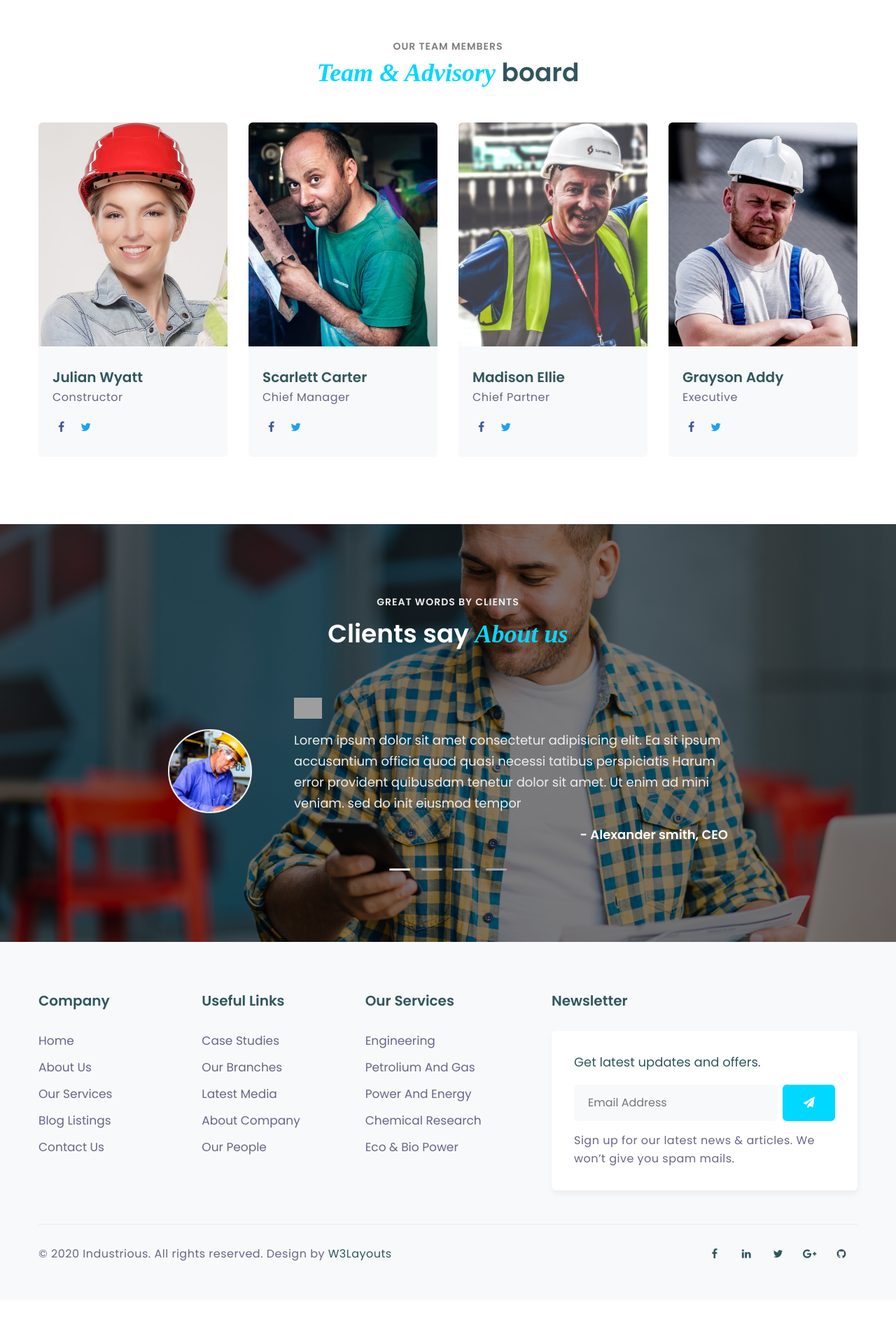
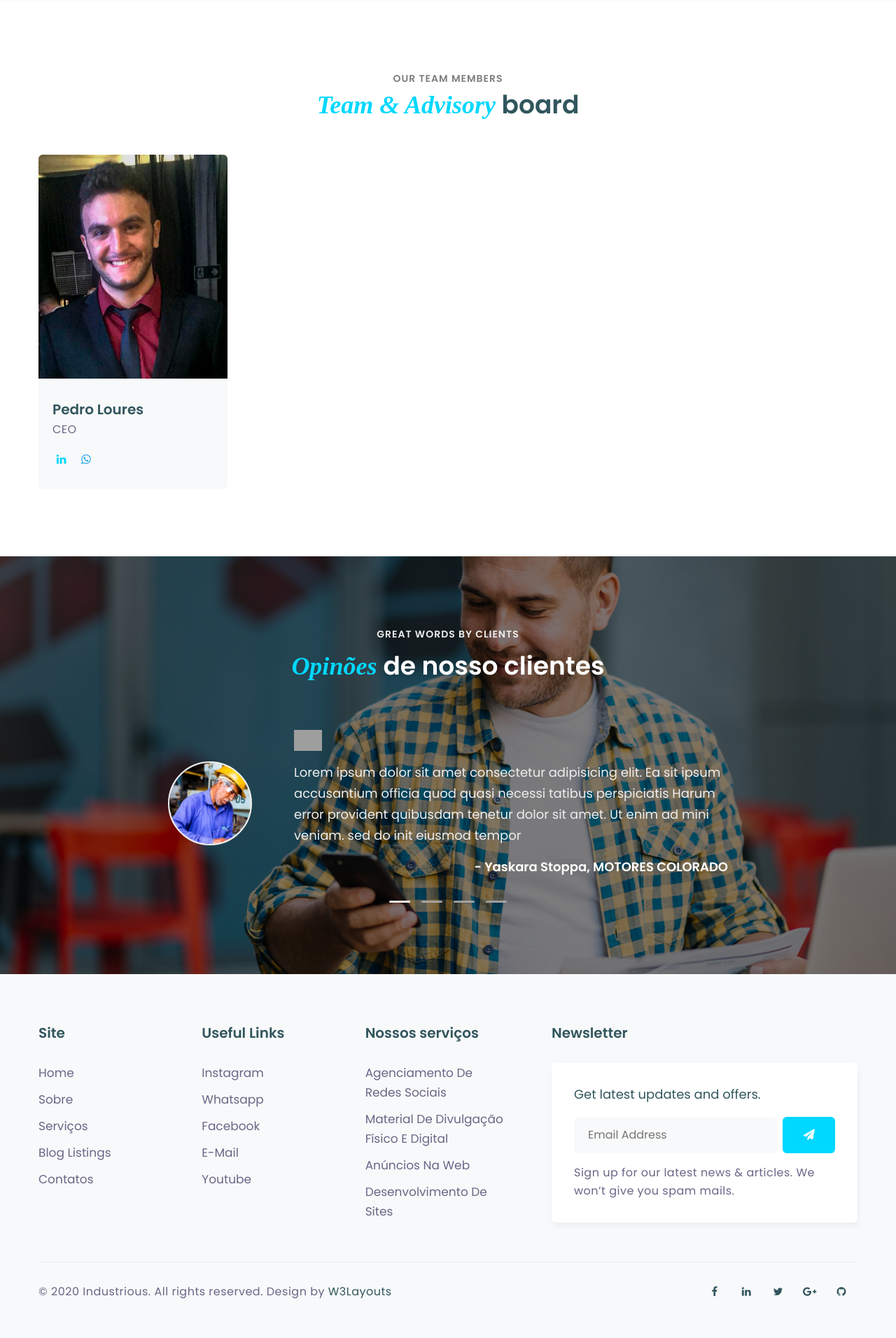
Before and after one commit to pedrohfloures/artek3, a PHP site: page /about.html in a window 1280 px wide. Shown: the part 1646-3558 px from the top of the page at 70% size. Before the commit the page ends 3448 px from the top, so only its background shows below. Run offline with PHP 8.4, Linux system fonts and the light colour scheme; some web fonts are replaced; grey boxes are pictures that could not be loaded.

Commit message:
att 12,01

```diff
--- a/industrious-starter/about.html
+++ b/industrious-starter/about.html
@@ -97,13 +97,11 @@ Author URL: http://w3layouts.com
         <div class="container py-lg-5 py-md-4">
             <div class="cwp4-two row">
                 <div class="cwp4-text col-lg-6">
-                    <span class="title-small">Our Story</span>
-                    <h3 class="title-big">We are leading international consulting firm specializing in
-                        <span>Financial</span> investment.</h3>
-                    <p class="mt-4">Lorem ipsum dolor sit amet, consectetur adipisicingelit, sed do eiusmod tempor
-                        incididunt ut
-                        labore et dolore magna aliqua. Ut enim ad minim veniam, quis nostrud Ut enim. </p>
-                    <a class="btn btn-style btn-primary mt-sm-5 mt-4" href="#read"> Read More</a>
+                    <span class="title-small">Nossa História</span>
+                    <h3 class="title-big">Somos uma empresa de <span>Agenciamento de Marketing</span> especializada em material de divulgação físico e digital.</h3>
+                    <p class="mt-4">Oferecemos diversas formas de divulgação e serviços para impulsionar a sua empresa. Consulte a melhor
+                      opção para o seu negócio. </p>
+                    <a class="btn btn-style btn-primary mt-sm-5 mt-4" href="contact.html"> Saiba Mais</a>
                 </div>
                 <div class="cwp4-image col-lg-6 pl-lg-5 mt-lg-0 mt-sm-5 mt-4">
                     <img src="assets/images/about1.jpg" class="radius-image img-fluid" alt="" />
@@ -112,7 +110,7 @@ Author URL: http://w3layouts.com
             <div class="fea-gd-vv row mt-5 pt-lg-4">
                 <div class="float-lt feature-gd col-lg-4 col-sm-6">
                     <div class="icon-info">
-                        <h5>Who We Are</h5>
+                        <h5>Quem somos</h5>
                         <p class="mt-3">Lorem ipsum dolor sit amet, sed do init eiusmod tempor incididunt ut
                             labore et dolore magna aliqua. Ut enim ad
                             mini veniam, quis nostrud. </p>
@@ -122,7 +120,7 @@ Author URL: http://w3layouts.com
                 <div class="float-mid feature-gd col-lg-4 col-sm-6 mt-sm-0 mt-4">
 
                     <div class="icon-info">
-                        <h5>Our Security</h5>
+                        <h5>Nossa Segurança</h5>
                         <p class="mt-3">Lorem ipsum dolor sit amet, sed do init eiusmod tempor incididunt ut
                             labore et dolore magna aliqua. Ut enim ad
                             mini veniam, quis nostrud. </p>
@@ -131,7 +129,7 @@ Author URL: http://w3layouts.com
                 <div class="float-rt feature-gd col-lg-4 col-sm-6 mt-lg-0 mt-sm-5 mt-4">
 
                     <div class="icon-info">
-                        <h5>Our Process</h5>
+                        <h5>Nosso Processo</h5>
                         <p class="mt-3">Lorem ipsum dolor sit amet, sed do init eiusmod tempor incididunt ut
                             labore et dolore magna aliqua. Ut enim ad
                             mini veniam, quis nostrud. </p>
@@ -175,73 +173,18 @@ Author URL: http://w3layouts.com
         <h3 class="title-small">Our Team Members</h3>
         <h3 class="title-big"><span>Team & Advisory</span> board</h3>
       </div>
-      <div class="row team-row mt-md-5 mt-4">
-        <div class="col-lg-3 col-6 team-wrap">
-          <div class="team-info">
-            <div class="column position-relative img-circle">
+      <div class="row team-row mt-md-5 mt-4" >
+        <div class="col-lg-3 col-6 team-wrap" >
+          <div class="team-info" >
+            <div class="column position-relative img-circle" >
               <a href="#url"><img src="assets/images/team5.jpg" alt="" class="img-fluid team-image" /></a>
             </div>
             <div class="column-btm">
-              <h3 class="name-pos"><a href="#url">Julian Wyatt</a></h3>
-              <p>Constructor</p>
+              <h3 class="name-pos"><a href="#url" style="text-align:center">Pedro Loures</a></h3>
+              <p>CEO</p>
               <div class="social">
-                <a href="#facebook" class="facebook"><span class="fa fa-facebook" aria-hidden="true"></span></a>
-                <a href="#twitter" class="twitter"><span class="fa fa-twitter" aria-hidden="true"></span></a>
-              </div>
-            </div>
-          </div>
-        </div>
-        <!-- end team member -->
-
-        <div class="col-lg-3 col-6 team-wrap">
-
-          <div class="team-info">
-            <div class="column position-relative img-circle">
-              <a href="#url"><img src="assets/images/team2.jpg" alt="" class="img-fluid team-image" /></a>
-            </div>
-            <div class="column-btm">
-              <h3 class="name-pos"><a href="#url">Scarlett Carter</a></h3>
-              <p>Chief Manager</p>
-              <div class="social">
-                <a href="#facebook" class="facebook"><span class="fa fa-facebook" aria-hidden="true"></span></a>
-                <a href="#twitter" class="twitter"><span class="fa fa-twitter" aria-hidden="true"></span></a>
-              </div>
-            </div>
-          </div>
-        </div>
-        <!-- end team member -->
-
-        <div class="col-lg-3 col-6 team-wrap mt-lg-0 pt-lg-0 mt-4 pt-2">
-          <div class="team-info">
-            <div class="column position-relative img-circle">
-              <a href="#url"><img src="assets/images/team3.jpg" alt="" class="img-fluid team-image" /></a>
-            </div>
-            <div class="column-btm">
-              <h3 class="name-pos"><a href="#url">Madison Ellie</a></h3>
-              <p>Chief Partner</p>
-              <div class="social">
-                <a href="#facebook" class="facebook"><span class="fa fa-facebook" aria-hidden="true"></span></a>
-                <a href="#twitter" class="twitter"><span class="fa fa-twitter" aria-hidden="true"></span></a>
-              </div>
-            </div>
-          </div>
-
-        </div>
-        <!-- end team member -->
-        <!-- end team member -->
-
-        <div class="col-lg-3 col-6 team-wrap mt-lg-0 pt-lg-0 mt-4 pt-2">
-
-          <div class="team-info">
-            <div class="column position-relative img-circle">
-              <a href="#url"><img src="assets/images/team6.jpg" alt="" class="img-fluid team-image" /></a>
-            </div>
-            <div class="column-btm">
-              <h3 class="name-pos"><a href="#url">Grayson Addy</a></h3>
-              <p>Executive</p>
-              <div class="social">
-                <a href="#facebook" class="facebook"><span class="fa fa-facebook" aria-hidden="true"></span></a>
-                <a href="#twitter" class="twitter"><span class="fa fa-twitter" aria-hidden="true"></span></a>
+                <a href="https://www.linkedin.com/in/pedrohfloures/" target="_blank" class="linkedin"><span class="fa fa-linkedin" aria-hidden="true"></span></a>
+                <a href="#twitter" class="twitter"><span class="fa fa-whatsapp" aria-hidden="true"></span></a>
               </div>
             </div>
           </div>
@@ -257,7 +200,7 @@ Author URL: http://w3layouts.com
     <div class="container py-lg-5 py-md-4 mb-lg-4 mb-md-5 mb-4">
         <div class="heading text-center mx-auto">
             <h5 class="title-small text-center mb-2">Great words by clients</h5>
-            <h3 class="title-big text-center mb-5">Clients say <span>About us</span> </h3>
+            <h3 class="title-big text-center mb-5"><span>Opinões </span>de nosso clientes </h3>
         </div>
         <div class="owl-testimonial owl-carousel owl-theme">
             <div class="item">
@@ -270,7 +213,7 @@ Author URL: http://w3layouts.com
                         <div class="message">Lorem ipsum dolor sit amet consectetur adipisicing elit. Ea sit ipsum
                             accusantium officia quod quasi necessi tatibus perspiciatis Harum error provident
                             quibusdam tenetur dolor sit amet. Ut enim ad mini veniam. sed do init eiusmod tempor</div>
-                        <div class="name">- Alexander smith, CEO</div>
+                        <div class="name">- Yaskara Stoppa, MOTORES COLORADO</div>
                     </div>
                 </div>
             </div>
@@ -284,7 +227,7 @@ Author URL: http://w3layouts.com
                         <div class="message">Lorem ipsum dolor sit amet consectetur adipisicing elit. Ea sit ipsum
                             accusantium officia quod quasi necessi tatibus perspiciatis Harum error provident
                             quibusdam tenetur dolor sit amet. Ut enim ad mini veniam. sed do init eiusmod tempor</div>
-                        <div class="name">- Williams ker, CEO</div>
+                        <div class="name">- Bárbara Goudinho, BJR Gráfica</div>
                     </div>
                 </div>
             </div>
@@ -298,7 +241,7 @@ Author URL: http://w3layouts.com
                         <div class="message">Lorem ipsum dolor sit amet consectetur adipisicing elit. Ea sit ipsum
                             accusantium officia quod quasi necessi tatibus perspiciatis Harum error provident
                             quibusdam tenetur dolor sit amet. Ut enim ad mini veniam. sed do init eiusmod tempor</div>
-                        <div class="name">- Johnson roy, CEO</div>
+                        <div class="name">- João Pedro, Abacabloco</div>
                     </div>
                 </div>
             </div>
@@ -312,7 +255,7 @@ Author URL: http://w3layouts.com
                         <div class="message">Lorem ipsum dolor sit amet consectetur adipisicing elit. Ea sit ipsum
                             accusantium officia quod quasi necessi tatibus perspiciatis Harum error provident
                             quibusdam tenetur dolor sit amet. Ut enim ad mini veniam. sed do init eiusmod tempor</div>
-                        <div class="name">- Elizabeth ella, CEO</div>
+                        <div class="name">- Leonardo Castro, Copa LEEMG</div>
                     </div>
                 </div>
             </div>
@@ -328,33 +271,32 @@ Author URL: http://w3layouts.com
         <div class="col-lg-7 column">
           <div class="row">
             <div class="col-sm-4 col-6 column">
-              <h3>Company</h3>
+              <h3>Site</h3>
               <ul class="footer-gd-16">
                 <li><a href="index.html">Home</a></li>
-                <li><a href="about.html">About Us</a></li>
-                <li><a href="services.html">Our Services</a></li>
+                <li><a href="about.html">Sobre</a></li>
+                <li><a href="services.html">Serviços</a></li>
                 <li><a href="#blog">Blog Listings</a></li>
-                <li><a href="contact.html">Contact Us</a></li>
+                <li><a href="contact.html">Contatos</a></li>
               </ul>
             </div>
             <div class="col-sm-4 col-6 column">
               <h3>Useful Links</h3>
               <ul class="footer-gd-16">
-                <li><a href="#url">Case Studies</a></li>
-                <li><a href="#url">Our Branches</a></li>
-                <li><a href="#url">Latest Media</a></li>
-                <li><a href="about.html">About Company</a></li>
-                <li><a href="#url">Our People</a></li>
+                <li><a href="https://www.instagram.com/artek.br/" target="_blank">Instagram</a></li>
+                <li><a href="#url">Whatsapp</a></li>
+                <li><a href="#url">Facebook</a></li>
+                <li><a href="about.html">E-mail</a></li>
+                <li><a href="#url">Youtube</a></li>
               </ul>
             </div>
             <div class="col-sm-4 col-6 column mt-sm-0 mt-4">
-              <h3>Our Services</h3>
+              <h3>Nossos serviços</h3>
               <ul class="footer-gd-16">
-                <li><a href="#url">Engineering</a></li>
-                <li><a href="#url">Petrolium and Gas</a></li>
-                <li><a href="#url">Power and Energy</a></li>
-                <li><a href="#url">Chemical Research</a></li>
-                <li><a href="#url">Eco & Bio Power</a></li>
+                <li><a href="services.html">Agenciamento de Redes Sociais</a></li>
+                <li><a href="services.html">Material de Divulgação Físico e Digital</a></li>
+                <li><a href="services.html">Anúncios na Web</a></li>
+                <li><a href="services.html">Desenvolvimento de Sites</a></li>
               </ul>
             </div>
           </div>
--- a/industrious-starter/exibir-dados.php
+++ b/industrious-starter/exibir-dados.php
@@ -1,3 +1,3 @@
 <?php
     $nome=$_POST["email"];
-    echo "<script>alert('Formulário Foi enviado' .$nome.)</script>";
+    echo "<script>alert('Formulário Foi enviado')</script>";
--- a/industrious-starter/index.html
+++ b/industrious-starter/index.html
@@ -667,8 +667,7 @@ Author URL: http://w3layouts.com
             <div class="col-lg-7">
                 <section class="w3l-faq" id="faq">
                     <h3 class="title-big"><span>Perguntas</span> frequentes</h3>
-                    <p class="mt-3">Industries, the countries they reside in, and
-                        the economies of those countries are interlinked in a complex web of interdependence.</p>
+                    <p class="mt-3">Aqui estão algumas dúvidas em comum de nossos clientes. Caso não encontre a sua, sinta-se a vontade para entrar em contato.</p>
                     <div class="faq-page mt-4">
                         <ul>
                             <li>
@@ -780,7 +779,7 @@ Author URL: http://w3layouts.com
         <div class="col-lg-7 column">
           <div class="row">
             <div class="col-sm-4 col-6 column">
-              <h3>Company</h3>
+              <h3>Site</h3>
               <ul class="footer-gd-16">
                 <li><a href="index.html">Home</a></li>
                 <li><a href="about.html">Sobre</a></li>
```
Also changed, not shown: industrious-starter/contact.html (+26 -31 lines), industrious-starter/services.html (+21 -22 lines), industrious-starter/assets/images/team5.jpg.
